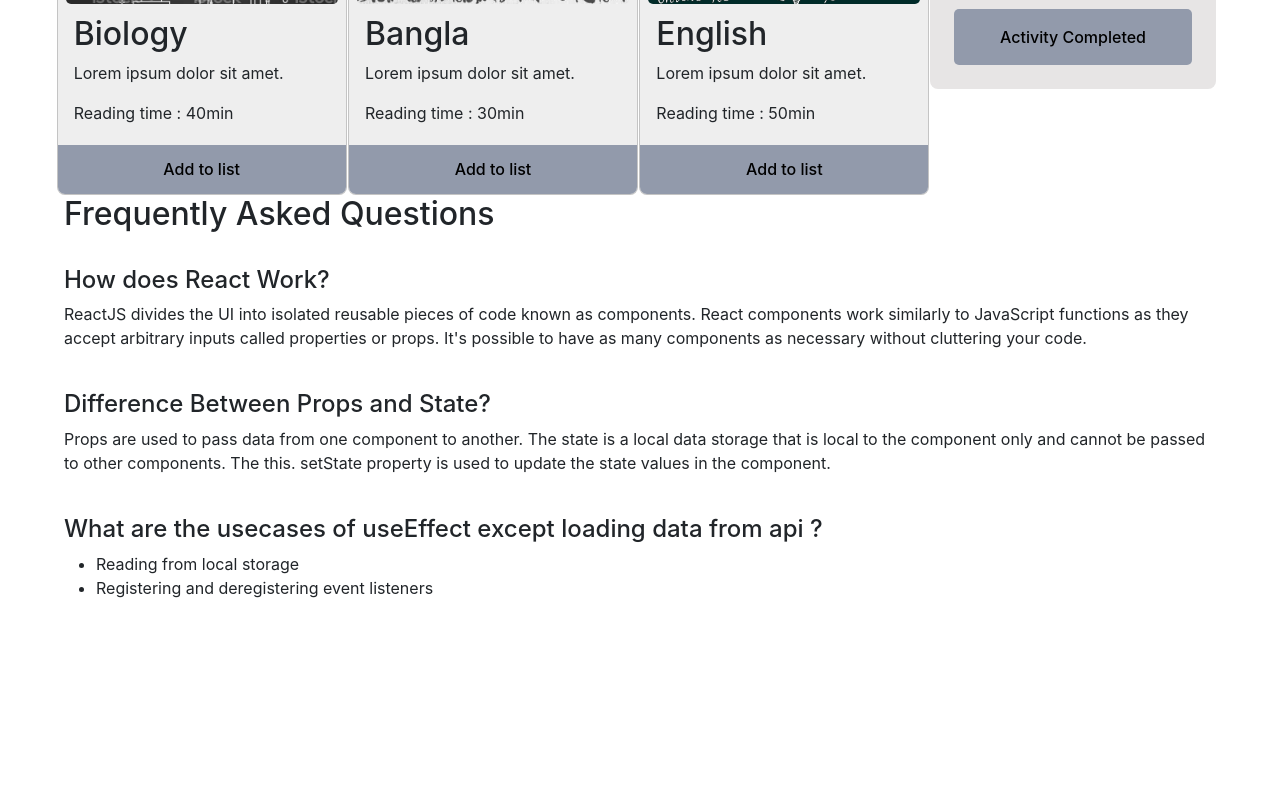
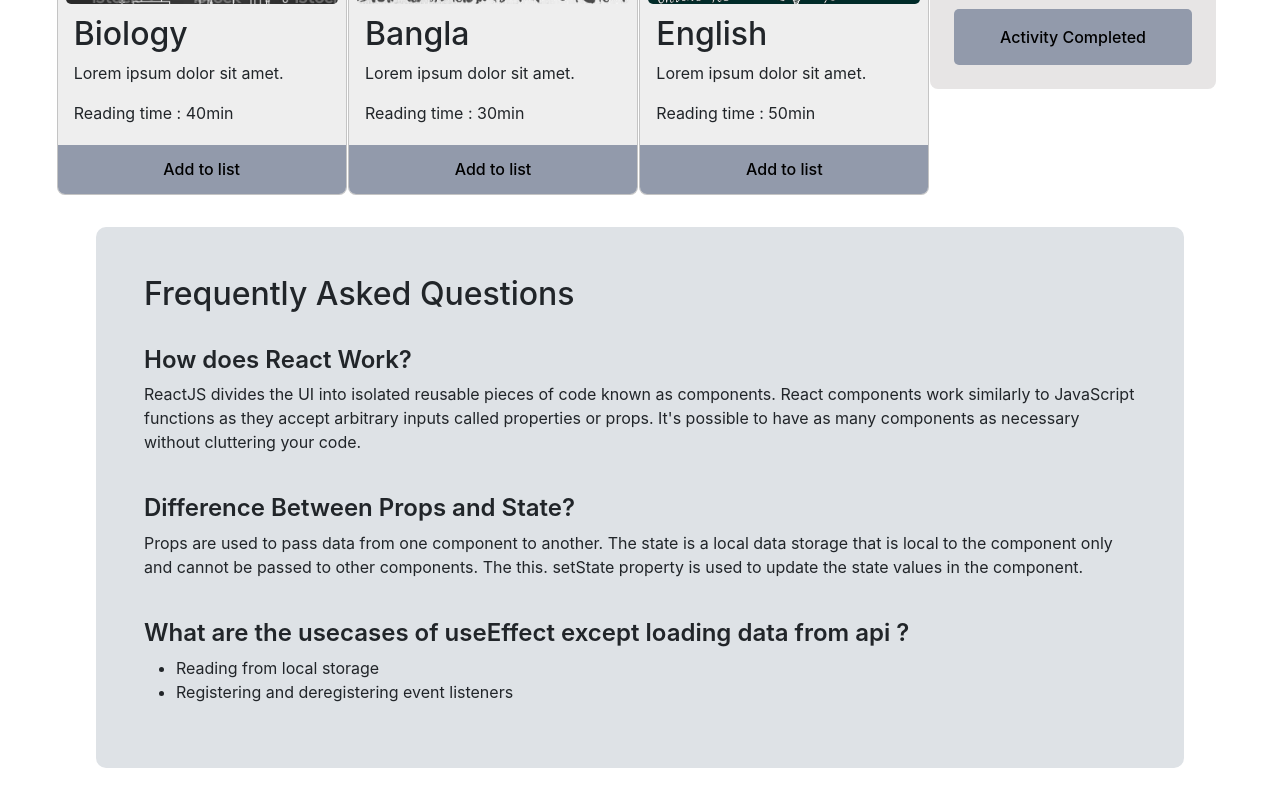
Before and after one commit to PARSA-00-55/ultra-reading-club, a React (Create React App) app: page / in a window 1280 px wide. Shown: the part 808-1608 px from the top of the page. Before the commit the page ends 1424 px from the top, so only its background shows below. Built offline with nearby package versions, Linux system fonts and the light colour scheme.

Commit message:
FAQ section style done

```diff
--- a/src/components/FAQ/FAQ.css
+++ b/src/components/FAQ/FAQ.css
@@ -0,0 +1,11 @@
+.FAQ{
+    margin: 2rem;
+    padding: 3rem;
+    background-color: #dee2e6;
+    border: none;
+    border-radius: 10px;
+}
+
+.content h4{
+    font-weight: 600;
+}
```
